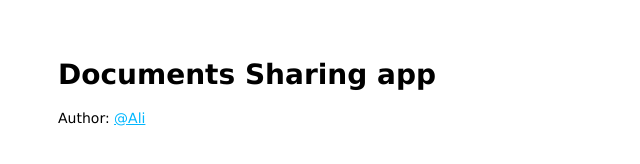
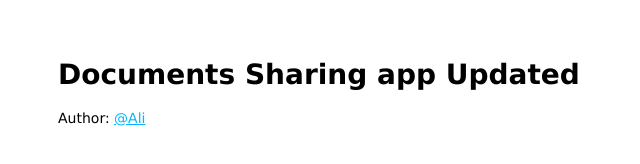
Before and after one commit to mpostke/mpost-documents-sharing, a website: page public/index.html in a window 1280 px wide. Shown: the whole page, without its empty margins (0-640 px from the left). Drawn offline with Linux system fonts and the light colour scheme.

Commit message:
updated changes

```diff
--- a/public/index.html
+++ b/public/index.html
@@ -6,7 +6,7 @@
 </head>
 
 <body>
-  <h1>Documents Sharing app</h1>
+  <h1>Documents Sharing app Updated</h1>
   <p>Author: <a href="#">@Ali</a></p>
 </body>
 
```
Also changed, not shown: 4 other files.
